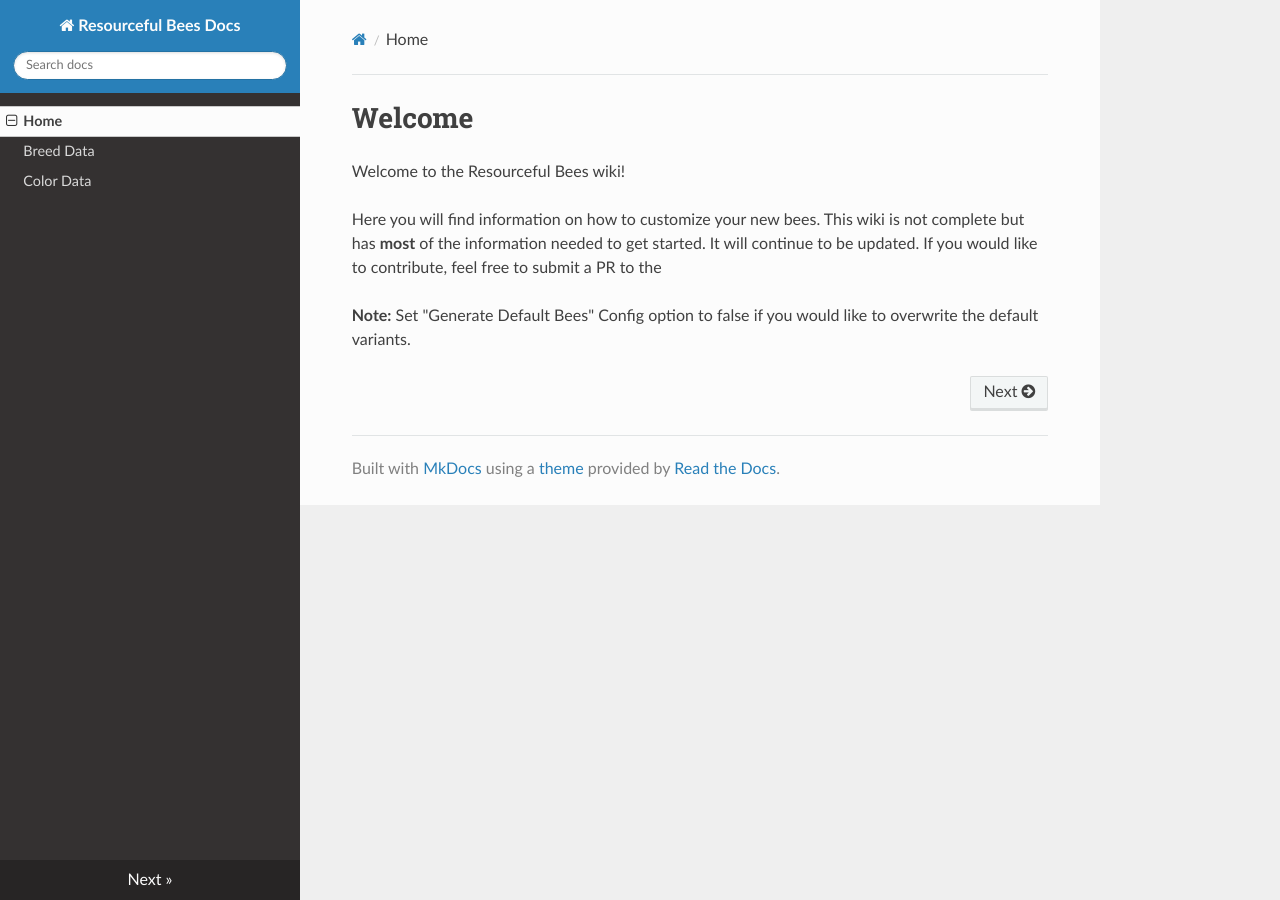
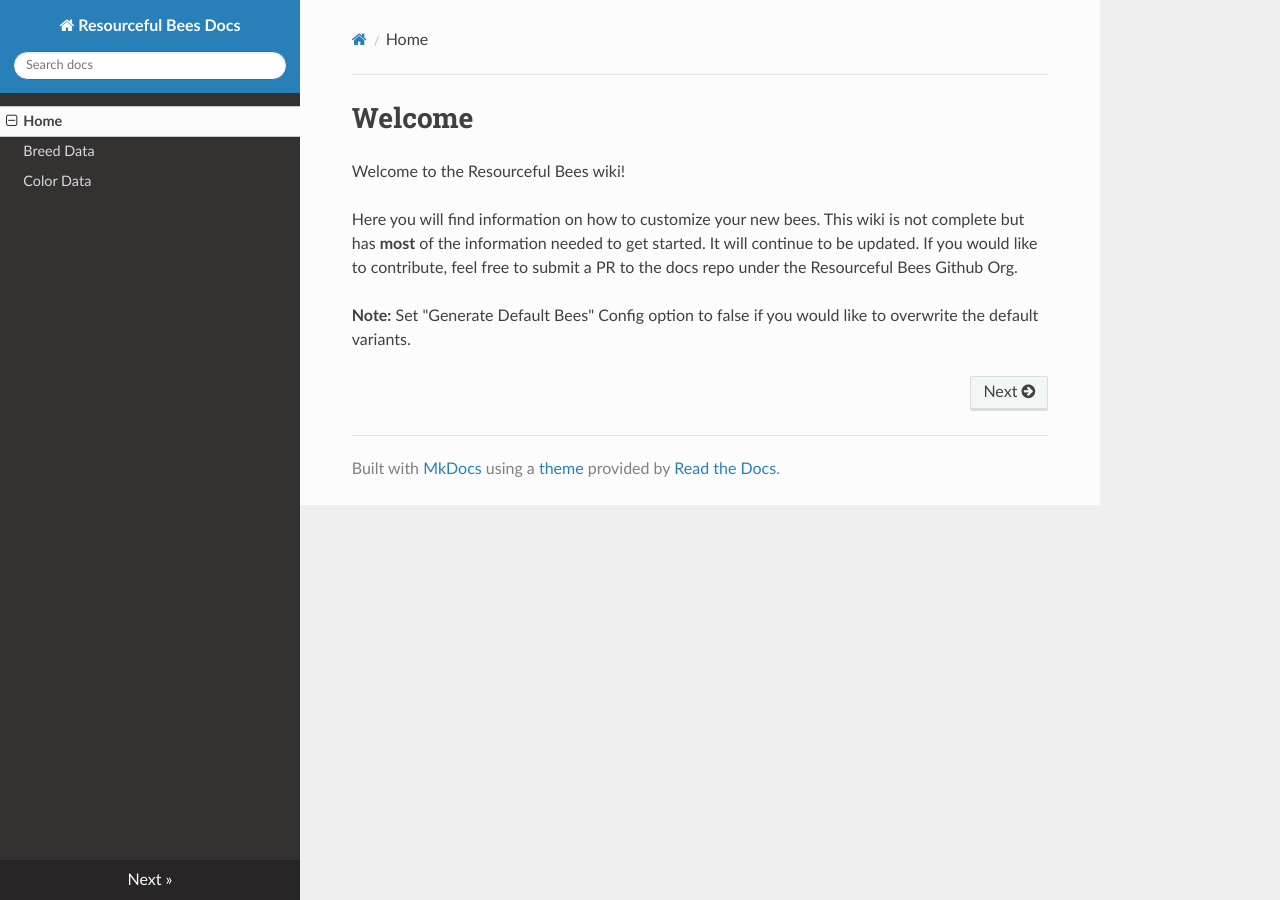
Before and after one commit to Team-Resourceful/ResourcefulBeesDocs, an MkDocs documentation site: the page built from docs/index.md, in a window 1280 px wide. Built offline with MkDocs 1.6.1, drawn with Linux system fonts in a browser that asks for light colours; nearby versions of some CDN libraries.

Commit message:
docs/index.md updated from https://stackedit.io/

```diff
--- a/docs/index.md
+++ b/docs/index.md
@@ -1,9 +1,9 @@
 # Welcome
 Welcome to the Resourceful Bees wiki!
 
-Here you will find information on how to customize your new bees. This wiki is not complete but has **most** of the information needed to get started. It will continue to be updated. If you would like to contribute, feel free to submit a PR to the
+Here you will find information on how to customize your new bees. This wiki is not complete but has **most** of the information needed to get started. It will continue to be updated. If you would like to contribute, feel free to submit a PR to the docs repo under the Resourceful Bees Github Org.
 
 **Note:**  Set "Generate Default Bees" Config option to false if you would like to overwrite the default variants.
 <!--stackedit_data:
-eyJoaXN0b3J5IjpbMjA2OTAzMDE2NSwyMDE5MjY2MjE3XX0=
+eyJoaXN0b3J5IjpbMTA1OTEyODQ0LDIwMTkyNjYyMTddfQ==
 -->
```
